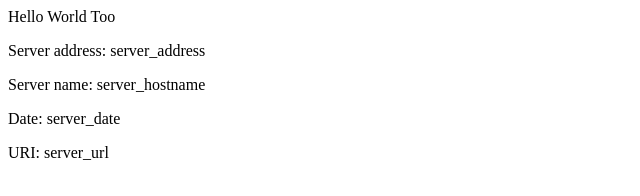
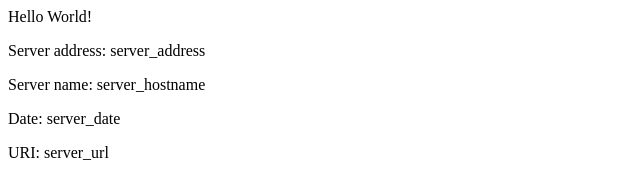
Before and after one commit to cndgeist/eks-example, a plain HTML site: page src/index.html in a window 1280 px wide. Shown: the full height of the page, 0-640 px from the left. Drawn offline with Linux system fonts and the light colour scheme.

Commit message:
Revert "v2 Updating home page"
This reverts commit 5eec6cdf51804b1f646cef7721af0be8b67471bf.

```diff
--- a/src/index.html
+++ b/src/index.html
@@ -1,8 +1,8 @@
 <head>
-<title>Hello World2</title>
+<title>Hello World</title>
 </head>
 <div class="info">
-<h>Hello World Too</h>
+<h>Hello World!</h>
 <p><span>Server&nbsp;address:</span> <span>server_address</span></p>
 <p><span>Server&nbsp;name:</span> <span>server_hostname</span></p>
 <p class="smaller"><span>Date:</span> <span>server_date</span></p>
```
